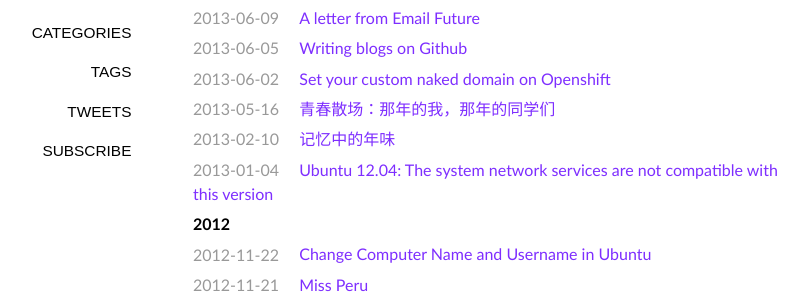
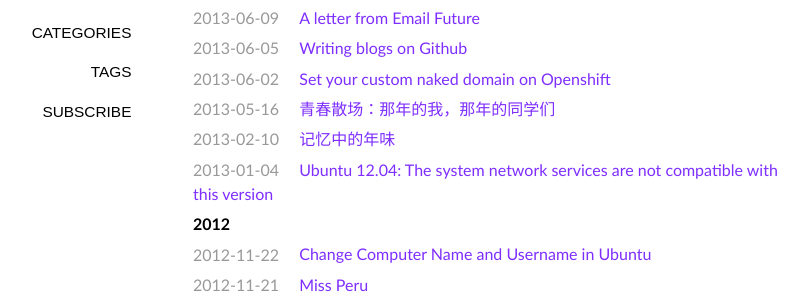
Before and after one commit to YupingLu/YupingLu.github.io, a Jekyll site: the page built from index.md, in a window 1280 px wide and 900 px high. Shown: the part 135-432 px from the top of the window, without its empty margins (147-955 px from the left). Built offline with Jekyll 4.4.1, drawn with Linux system fonts in a browser that asks for light colours; some web fonts are replaced; Markdown is read by kramdown in place of the engine named in the settings.

Commit message:
del tweet

```diff
--- a/_layouts/default.html
+++ b/_layouts/default.html
@@ -22,7 +22,7 @@
         <span><a title="about" class="" href="{{ site.url }}/about/">about</a></span>
         <span><a title="categories" class="" href="{{ site.url }}/categories/">categories</a></span>
         <span><a title="tags" class="" href="{{ site.url }}/tags/">tags</a></span>
-        <span><a title="tweets" class="" href="{{ site.url }}/tweets/">tweets</a></span>
+        <!--<span><a title="tweets" class="" href="{{ site.url }}/tweets/">tweets</a></span>-->
         <span><a title="subscribe by RSS" class="" href="{{ site.url }}/feed/">subscribe</a></span>
         </nav>
         <article class="content">
```
